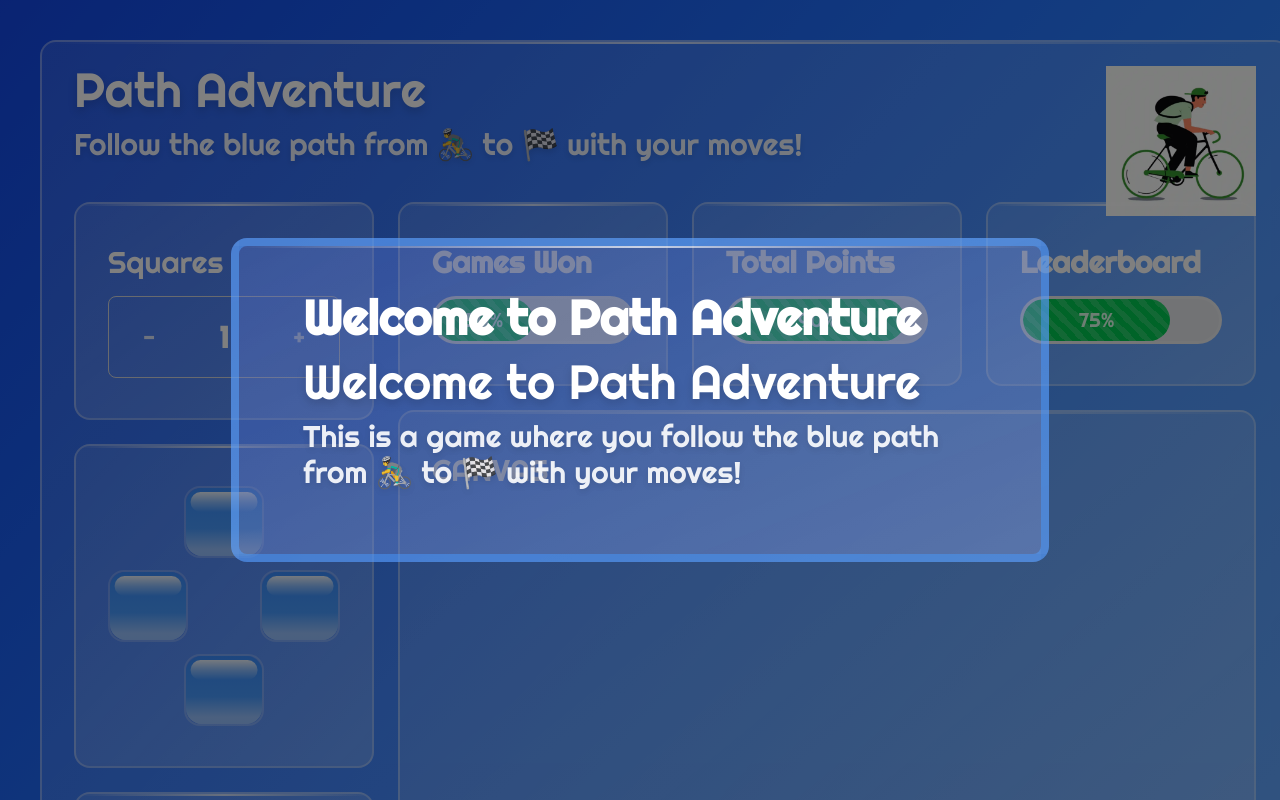
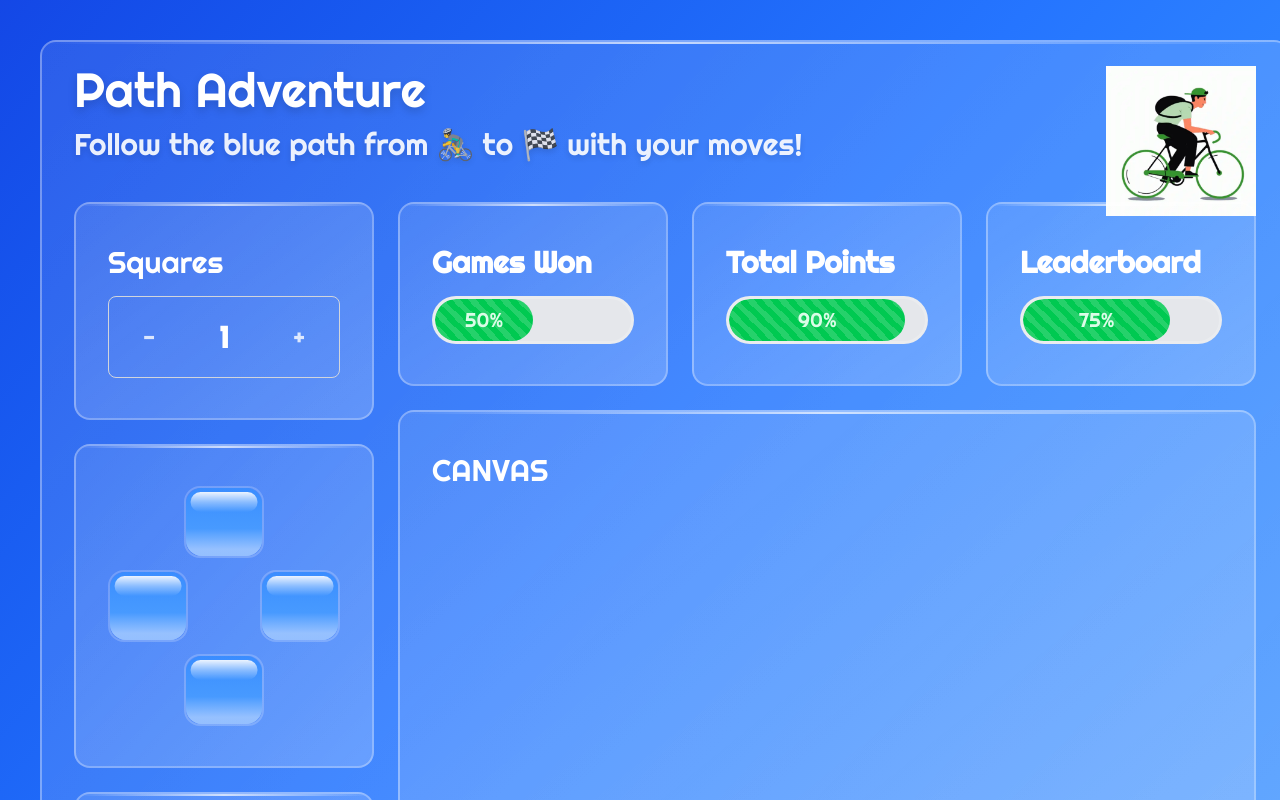
Before and after one commit to tolastarras/path-adventure, a React (Vite) app: page /new in a window 1280 px wide. Shown: the top 800 px of the page. Built offline with nearby package versions, Linux system fonts and the light colour scheme; some icons are missing.

Commit message:
add alert box component with type variants

```diff
--- a/src/new/NewHome.jsx
+++ b/src/new/NewHome.jsx
@@ -11,9 +11,11 @@ import {
 
 import { useState, useMemo } from 'react';
 
-import { DATA, DIRECTIONS } from '../utils/constants';
+import { DATA, DIRECTIONS, GAME_RESULTS } from '../utils/constants';
 
 import './NewHome.css';
+
+const gameResult = GAME_RESULTS.success;
 
 const NewHome = () => {
   const { title, description } = DATA;
@@ -21,6 +23,7 @@ const NewHome = () => {
   const [plannedRoute, setPlannedRoute] = useState([]);
   const [resetControlButtons, setResetControlButtons] = useState(false);
   const [resetNumberInput, setResetNumberInput] = useState(false);
+  const [isAlertBoxOpen, setIsAlertBoxOpen] = useState(false);
 
   const handleSquares = (squares) => {
     setStep(prevStep => ({ ...prevStep, squares }));
@@ -61,6 +64,17 @@ const NewHome = () => {
   const handleStartJourney = () => {
     console.log('start journey');
     setPlannedRoute([]);
+
+    setIsAlertBoxOpen(true);
+
+    // auto close alert box
+    setTimeout(() => {
+      setIsAlertBoxOpen(false);
+    }, 5000);
+  }
+
+  const closeAlertBox = () => {
+    setIsAlertBoxOpen(false);
   }
 
   const directionIcon = DIRECTIONS.find(item => item.id === step.direction)?.icon ?? '';
@@ -72,10 +86,14 @@ const NewHome = () => {
 
   return (
     <div className="flex flex-col md:w-full lg:w-[1250px] mx-auto">
-      <AlertBox
-        title="Welcome to Path Adventure"
-        description="This is a game where you follow the blue path from 🚴‍♂️ to 🏁 with your moves!"
-      />
+      {isAlertBoxOpen && <AlertBox
+        isOpen={isAlertBoxOpen}
+        onClose={closeAlertBox}
+        icon={gameResult.icon}
+        variant={gameResult.variant}
+        title={gameResult.title}
+        description={gameResult.description}
+      />}
       <GlossyCard
         className="main-card"
         title={title}
--- a/src/new/components/ui/AlertBox.css
+++ b/src/new/components/ui/AlertBox.css
@@ -1,35 +1,80 @@
 @import 'tailwindcss';
 
-/* Base glossy card styles */
-.alert-box {
-  @apply relative w-full h-full rounded-2xl py-12 px-16 overflow-hidden;
-  @apply bg-linear-to-br from-sky-400 via-sky-500 to-blue-500;
-  @apply border-2 border-white/20 transition-all duration-500 ease-out;
+.text-success {
+  @apply text-green-700;
 }
 
-.alert-box__border--primary {
-  @apply border-blue-400/50;
-  @apply bg-blue-700/20;
+.text-primary {
+  @apply text-blue-600;
 }
 
-.alert-box__border--success {
-  @apply border-green-500/50;
-  @apply bg-green-700/20;
+.text-warning {
+  @apply text-amber-600;
 }
 
-.alert-box--transparent {
-  @apply relative w-2/3 mx-auto h-full rounded-2xl py-12 px-16 overflow-hidden;
-  @apply bg-linear-to-br from-white/10 via-white/15 to-white/20;
-  @apply border-8 transition-all duration-500 ease-out;
-  /* @apply border-2 border-white/30 transition-all duration-500 ease-out; */
+.text-danger {
+  @apply text-red-700;
 }
 
-.alert-box--hover:hover {
-  @apply scale-105 border-white/70;
+.alert-box-overlay {
+  @apply fixed w-full bg-black/50 inset-0 grid place-items-center z-50 mx-auto;
 }
 
-.alert-box--transparent:hover {
+.alert-box {
+  @apply relative w-5xl mx-auto h-full rounded-2xl py-12 px-16 overflow-hidden;
+  @apply border-8 transition-all duration-500 ease-out;
+  @apply bg-linear-to-br shadow-lg backdrop-blur-sm;
+  @apply transition-all duration-300 ease-in-out;
+  @apply hover:shadow-xl;
+  position: relative;
+  overflow: hidden;
+}
+
+.alert-box::before {
+  content: '';
+  position: absolute;
+  top: 0;
+  left: -100%;
+  width: 100%;
+  height: 100%;
+  background: linear-gradient(90deg, transparent, rgba(255,255,255,0.4), transparent);
+  transition: left 0.5s ease-in-out;
+}
+
+.alert-box:hover {
   @apply bg-linear-to-br from-transparent via-white/10 to-white/50;
+}
+
+.alert-box:hover::before {
+  left: 100%;
+}
+
+.alert-box--primary {
+  @apply border-blue-600/80 text-blue-600/80;
+  @apply from-blue-200 via-blue-200 to-blue-300;
+  @apply shadow-blue-200/50 hover:shadow-blue-300/60;
+  @apply hover:bg-linear-to-br hover:from-blue-200 hover:via-blue-100 hover:to-blue-200;
+}
+
+.alert-box--success {
+  @apply border-green-700/80 text-green-700/80;
+  @apply from-green-200 via-emerald-200 to-green-300;
+  @apply shadow-green-200/50 hover:shadow-green-300/60;
+  @apply hover:bg-linear-to-br hover:from-green-200 hover:via-emerald-100 hover:to-green-200;
+}
+
+.alert-box--danger {
+  @apply border-red-600/80 text-red-600/80;
+  @apply from-red-200 via-red-200 to-red-300;
+  @apply shadow-red-200/50 hover:shadow-red-300/60;
+  @apply hover:bg-linear-to-br hover:from-red-200 hover:via-red-100 hover:to-red-200;
+}
+
+.alert-box--warning {
+  @apply border-amber-600/80 text-amber-600/80;
+  @apply from-amber-200 via-amber-200 to-amber-300;
+  @apply shadow-amber-200/50 hover:shadow-amber-300/60;
+  @apply hover:bg-linear-to-br hover:from-amber-200 hover:via-amber-100 hover:to-amber-200;
 }
 
 /* Optional asymmetric glare */
@@ -83,24 +128,20 @@
   @apply opacity-100 h-1.5 blur-[1px];
 }
 
-/* Content styles */
-.alert-box__content {
-  @apply relative z-10 text-white text-3xl;
-}
-
-.alert-box__title {
-  @apply text-5xl drop-shadow-lg;
-}
-
-.alert-box__description {
-  @apply mt-3 opacity-90 drop-shadow-md;
-}
-
 .alert-box__children {
   @apply my-4;
 }
 
 /* Grid container */
-.alert-box-grid {
+.alert-box-container {
   @apply grid grid-cols-1 gap-6;
 }
+
+.alert-box-close-icon {
+  @apply h-5 w-5 duration-200 ease-in-out;
+  @apply hover:text-black/80 hover:scale-125 hover:transition-all;
+}
+
+.alert-box-close-button-container {
+  @apply text-5xl cursor-pointer font-black z-10 text-black/80 relative;
+}
--- a/src/new/components/ui/AlertBox.jsx
+++ b/src/new/components/ui/AlertBox.jsx
@@ -1,4 +1,7 @@
-import { HeaderTitle } from '../';
+import HeaderTitle from './HeaderTitle';
+import CustomIcon from './CustomIcon';
+
+import { ICONS } from '../../../utils/constants';
 
 import './AlertBox.css';
 
@@ -6,20 +9,18 @@ const AlertBox = ({
   title,
   description,
   variant = 'primary',
+  icon,
   children,
   showGlare = false,
   showGlow = false,
   showShine = true,
   showShadow = false,
   disableHover = true,
-  className = ''
+  className = '',
+  onClose,
 }) => {
-  const baseClass = `alert-box--transparent alert-box__border--${variant}`;
+  const baseClass = `alert-box alert-box--${variant}`;
   const hoverClasses = !disableHover && 'alert-box--hover';
-
-  const handleOverlayClick = () => {
-    console.log('Overlay clicked');
-  }
 
   const effectClasses = [
     showGlare && 'alert-box--with-glare',
@@ -36,18 +37,24 @@ const AlertBox = ({
 
   return (
     <div
-      className="fixed w-full bg-black/50 inset-0 grid place-items-center z-50 mx-auto"
-      onClick={handleOverlayClick}
+      className="alert-box-overlay"
     >
-      {/* <div className="max-w:md w-[354px]">
-
-      </div> */}
-      <div className={`alert-box-grid ${className}`}>
-        <div className={combinedClasses}>
-          <div className="alert-box__content">
-            <HeaderTitle size="xl">{title}</HeaderTitle>
-            <h3 className="alert-box__title">{title}</h3>
-            <p className="alert-box__description">{description}</p>
+      <div className={`alert-box-container ${className}`}>
+        <div className="alert-box-close-button-container">
+          <button onClick={onClose} className="absolute top-12 right-6 cursor-pointer">
+            <CustomIcon
+              icon={ICONS.close}
+              className={`alert-box-close-icon text-${variant}`}
+            />
+          </button>
+        </div>
+        <div className={`flex ${combinedClasses}`}>
+          {icon && <div className="alert-box__icon">
+            <CustomIcon icon={icon} className={`h-20 w-20 mr-8 mt-2 text-${variant}`} />
+          </div>}
+          <div className="flex-col">
+            <HeaderTitle size="lg">{title}</HeaderTitle>
+            <HeaderTitle size="md">{description}</HeaderTitle>
             <div className="alert-box__children">{children}</div>
           </div>
         </div>
--- a/src/utils/constants.js
+++ b/src/utils/constants.js
@@ -13,7 +13,24 @@ export const ICONS = {
   arrow: '/icons/arrow.svg',
   success: '/icons/success.svg',
   close: '/icons/close.svg',
+  warning: '/icons/warning.svg',
+  danger: '/icons/danger.svg',
 };
+
+export const GAME_RESULTS = {
+  success: {
+    title:"Congratulations! You found the correct path.",
+    description: "You earned 150 points.",
+    icon: ICONS.success,
+    variant: 'success',
+  },
+  fail: {
+    title:"Sorry! You didn't fine the path :(",
+    description: "You didn't earn any points.",
+    icon: ICONS.danger,
+    variant: 'danger',
+  }
+}
 
 export const DIRECTIONS = [
   { id: 'up', label: 'Up', icon: '↑', rotation: 270 },
```
Also changed, not shown: public/icons/danger.svg (added), public/icons/warning.svg (added).
